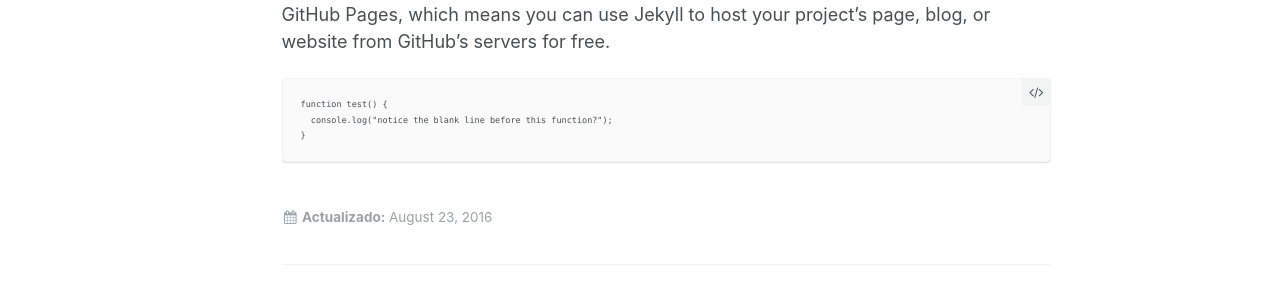
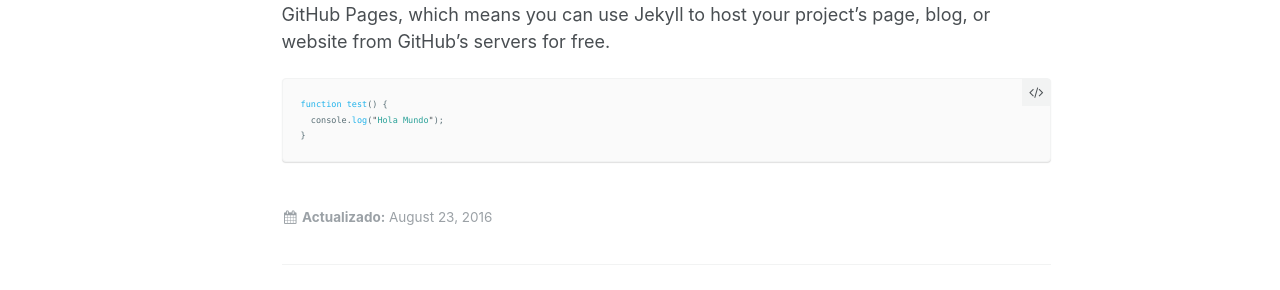
Before and after one commit to matiasmancilla/jekyll-blog, a Jekyll site: the page built from _posts/2016-08-23-primera-entrada.md, in a window 1280 px wide. Shown: the part 538-828 px from the top of the page. Built offline with Jekyll 4.4.1, drawn with Linux system fonts in a browser that asks for light colours.

Commit message:
Update 2016-08-23-primera-entrada.md

````diff
--- a/_posts/2016-08-23-primera-entrada.md
+++ b/_posts/2016-08-23-primera-entrada.md
@@ -12,8 +12,8 @@ Esta página fue creada con [Jekyll](https://jekyllrb.com) y GitHub utilizando e
 
 Jekyll is a simple, blog-aware, static site generator. It takes a template directory containing raw text files in various formats, runs it through a converter (like Markdown) and our Liquid renderer, and spits out a complete, ready-to-publish static website suitable for serving with your favorite web server. Jekyll also happens to be the engine behind GitHub Pages, which means you can use Jekyll to host your project’s page, blog, or website from GitHub’s servers for free.
 
-```
+```javascript
 function test() {
-  console.log("notice the blank line before this function?");
+  console.log("Hola Mundo");
 }
 ```
````
